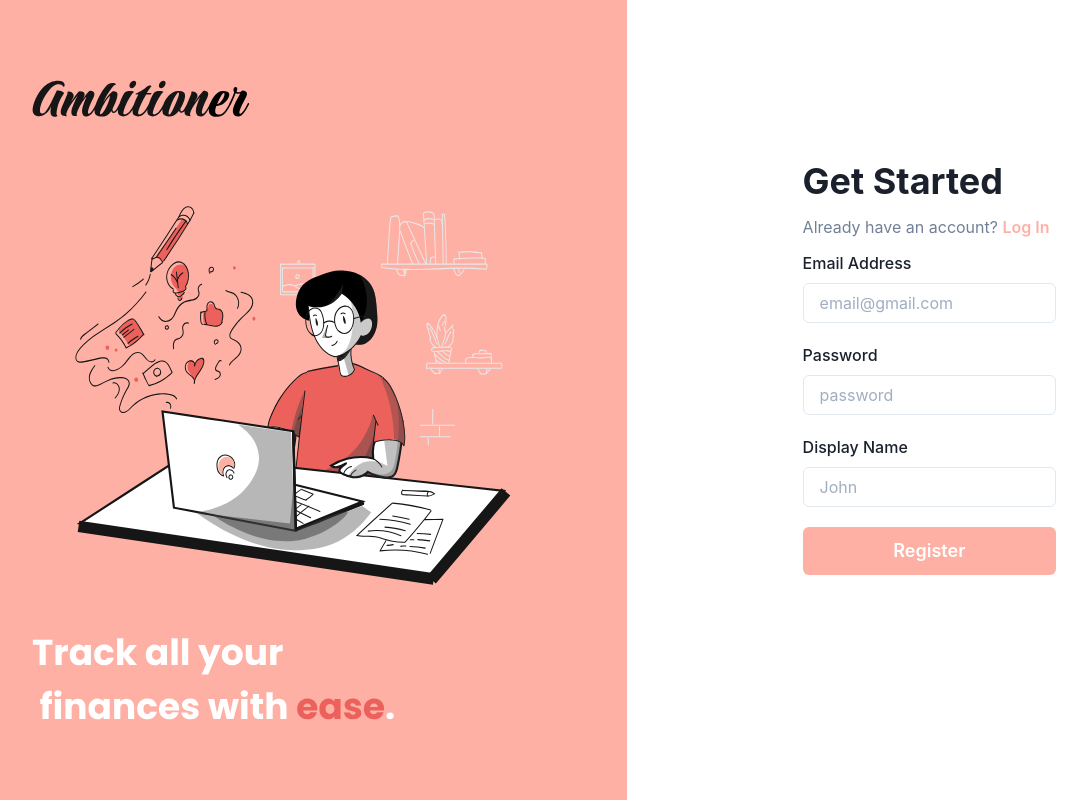
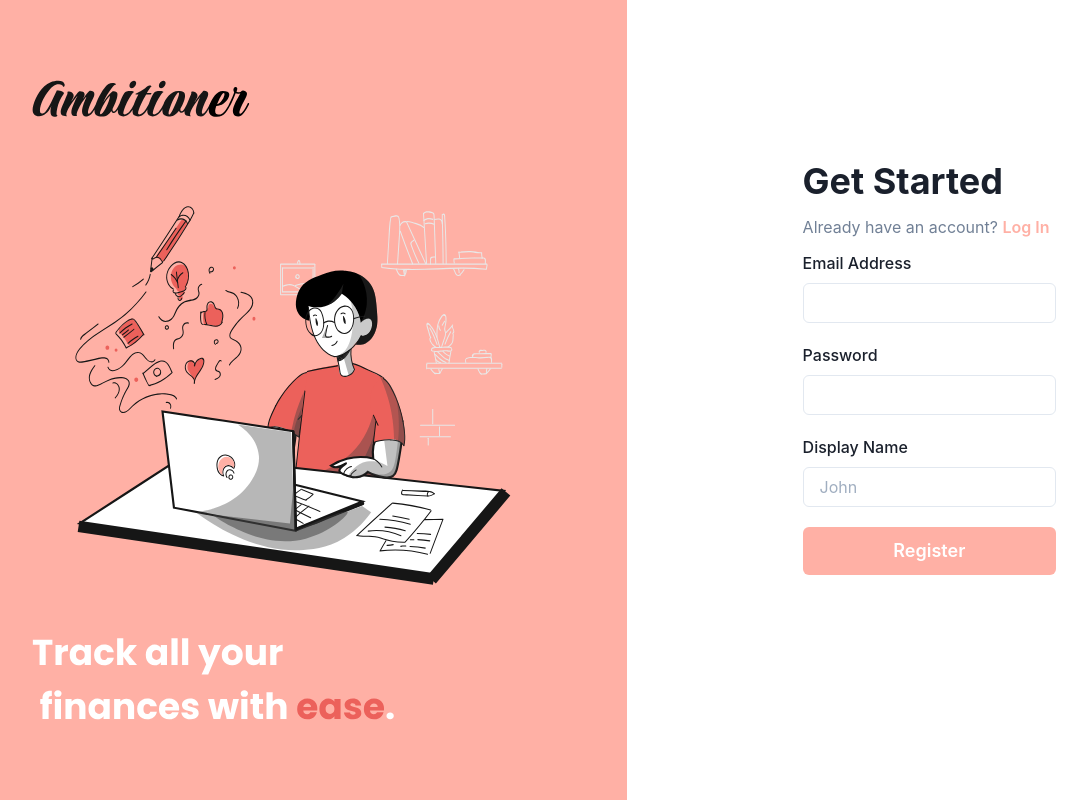
Before and after one commit to F4isalSH/ambitioner, a React (Create React App) app: page /register in a window 1280 px wide. Shown: the whole page, without its empty margins (48-1135 px from the left). Built offline with nearby package versions, Linux system fonts and the light colour scheme.

Commit message:
Updated placeholder

```diff
--- a/src/pages/register/Register.tsx
+++ b/src/pages/register/Register.tsx
@@ -14,14 +14,14 @@ export const Register: React.FC = () => {
                 <GridItem colSpan={1}>
                   <FormControl>
                   <FormLabel>Email Address</FormLabel>
-                  <Input placeholder="email@gmail.com"/>
+                  <Input/>
                   </FormControl>
                  </GridItem>
 
                  <GridItem colSpan={1}>
                   <FormControl>
                   <FormLabel>Password</FormLabel>
-                  <Input placeholder='password'/>
+                  <Input/>
                   </FormControl>
                  </GridItem>
 
```
